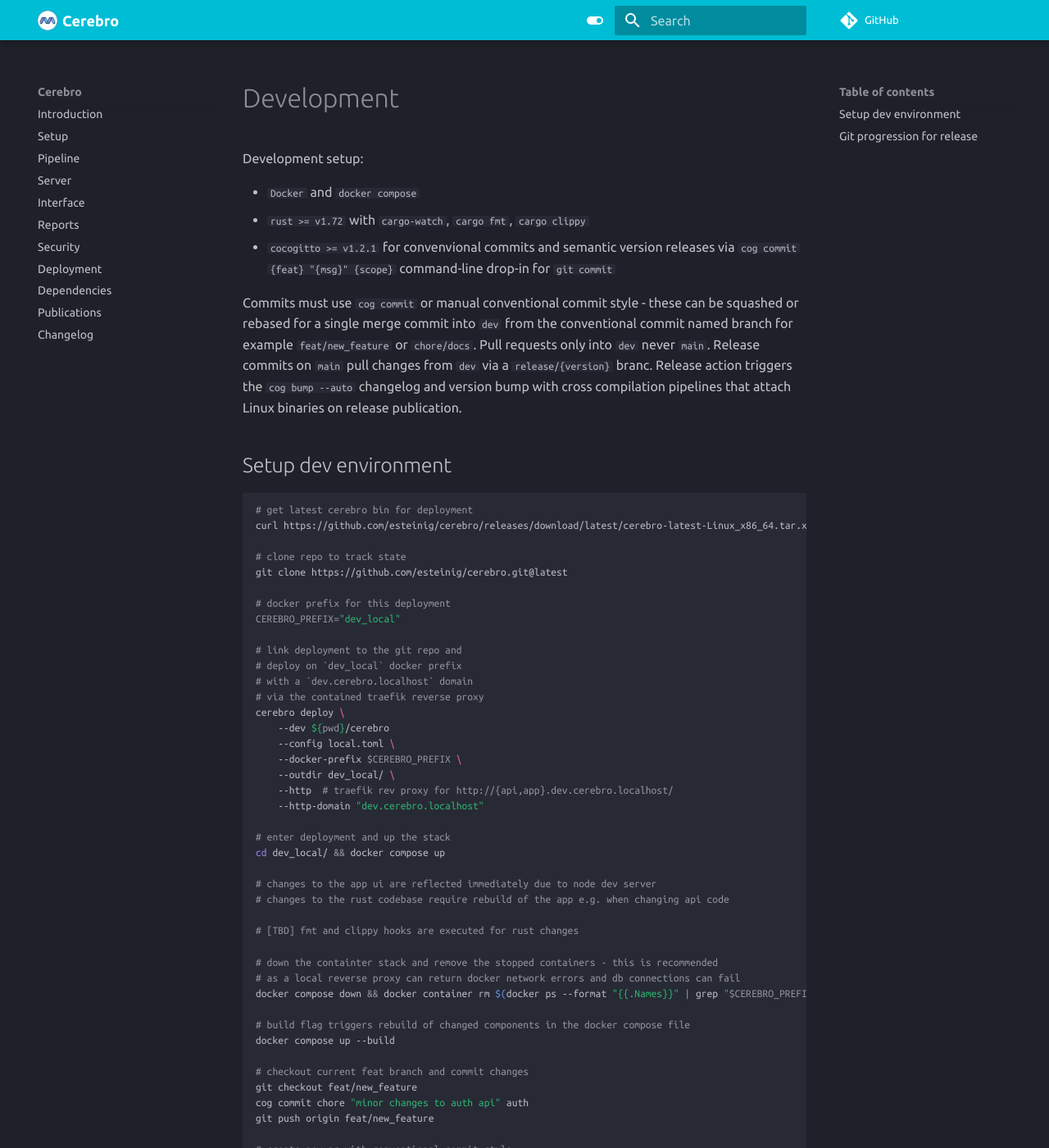
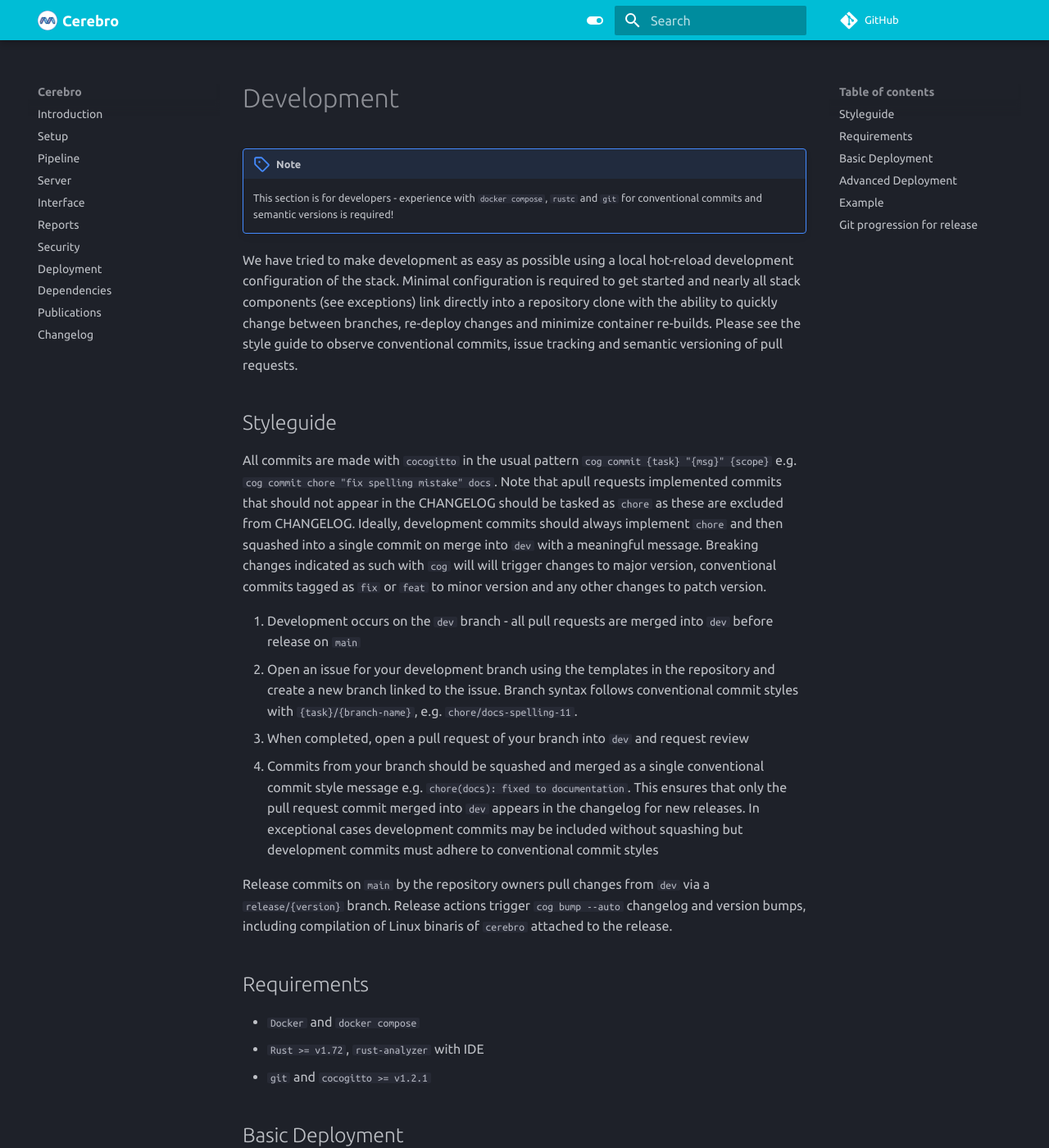
Before and after one commit to esteinig/cerebro, an MkDocs documentation site: the page built from docs/development.md, in a window 1280 px wide and 1400 px high. Shown: the whole window at 82% size. Built offline with MkDocs 1.6.1 and Material for MkDocs 9.7.7, drawn with Linux system fonts in a browser that asks for light colours; comment, search, counter and statistics services are not loaded; some of the changed text lies outside the part shown.

Commit message:
chore(stack): modify docs; add trigger file

````diff
--- a/docs/development.md
+++ b/docs/development.md
@@ -1,38 +1,79 @@
 # Development
 
-Development setup:
+!!! note
+
+    This section is for developers - experience with `docker compose`, `rustc` and `git` for conventional commits and semantic versions is required!
+
+We have tried to make development as easy as possible using a local hot-reload development configuration of the stack. Minimal configuration is required to get started and nearly all stack components (see exceptions) link directly into a repository clone with the ability to quickly change between branches, re-deploy changes and minimize container re-builds. Please see the style guide to observe conventional commits, issue tracking and semantic versioning of pull requests.
+
+## Styleguide
+
+All commits are made with `cocogitto` in the usual pattern `cog commit {task} "{msg}" {scope}` e.g. `cog commit chore "fix spelling mistake" docs`. Note that apull requests implemented commits that should not appear in the CHANGELOG should be tasked as `chore` as these are excluded from CHANGELOG. Ideally, development commits should always implement `chore` and then squashed into a single commit on merge into `dev` with a meaningful message. Breaking changes indicated as such with `cog` will  will trigger changes to major version, conventional commits tagged as `fix` or `feat` to minor version and any other changes to patch version.
+
+1. Development occurs on the `dev` branch - all pull requests are merged into `dev` before release on `main`
+2. Open an issue for your development branch using the templates in the repository and create a new branch linked to the issue. Branch syntax follows conventional commit styles with `{task}/{branch-name}`, e.g. `chore/docs-spelling-11`.
+3. When completed, open a pull request of your branch into `dev` and request review
+4. Commits from your branch should be squashed and merged as a single conventional commit style message e.g. `chore(docs): fixed to documentation`. This ensures that only the pull request commit merged into `dev` appears in the changelog for new releases. In exceptional cases development commits may be included without squashing but development commits must adhere to conventional commit styles
+
+Release commits on `main` by the repository owners pull changes from `dev` via a `release/{version}` branch. Release actions trigger `cog bump --auto` changelog and version bumps, including compilation of Linux binaris of `cerebro` attached to the release.
+
+## Requirements
 
 * `Docker` and `docker compose`
-* `rust >= v1.72` with `cargo-watch`, `cargo fmt`, `cargo clippy`
-* `cocogitto >= v1.2.1` for convenvional commits and semantic version releases via `cog commit {feat} "{msg}" {scope}` command-line drop-in for `git commit`
+* `Rust >= v1.72`, `rust-analyzer` with IDE
+* `git` and `cocogitto >= v1.2.1`
 
-Commits must use `cog commit` or manual conventional commit style - these can be squashed or rebased for a single merge commit into `dev` from the conventional commit named branch for example `feat/new_feature` or `chore/docs`. Pull requests only into `dev` never `main`. Release commits on `main` pull changes from `dev` via a `release/{version}` branc. Release action triggers the `cog bump --auto` changelog and version bump with cross compilation pipelines that attach Linux binaries on release publication.
+## Basic Deployment
 
-## Setup dev environment
+Deploy a development version locally with hot-reloading of application with `npm run dev` and `cargo watch` for the server backend (`cerebro stack run-server`).
+
+!!! note
+
+    Deployment of the stack via `docker compose up` should be monitored in development mode as informative messages from compiler and components will be logged via `docker compose`.
+
+    Stack deployments should *always* be downed from the deployment repository, this can be done after upping the stack in the foreground (to monitor logs) by running `docker compose down` in the deployment directory after terminating the running stack.
+    Some arcane reverse proxy errors may occurr otherwise, usually noticeable by a `Bad Gateway` message when navigating to the application domain - in these cases, the containers and network used in the deployment should be removed manually.
+
+Once the stack is deployed, hot-reloads of the server backend via `cargo watch` can be triggered manually by any change to a `<deployment>/cerebro/.trigger` file in the deployment repository, which can be made easily through
+your developer environment or for example `echo "trigger me build" >> <deployment>/cerebro/.trigger`. This is to avoid somewhat long compilation times (~ 30 seconds) for the full `cerebro` binary in debug mode (and longer in release mode).
+Note that performance during development in compiled binaries for debugging is usually inferior to release binaries.
+
+Other development branches or specific revisions can be checked out manually in the deployment repository e.g. `cd <deployment>/cerebro && git checkout <branch>`.
+
+!!! warning
+
+    Never deploy a development configured stack in production! Development mode is meant for local stack deployment and testing and is not safe in production.
+
+If you want to deploy a "dev" branch on the web for staging changes before release to production, use the default mode during deployment  and checkout the desired
+state with `cerebro stack deploy --branch` or `cerebro stack deploy --revision` - this will configure and deploy the stack for production on the specific branch or revision,
+but requires container re-builds for updates.
+
+!!! warning
+
+    Modification to files in `templates/stack` requires re-deployment of the stack.
+
+## Advanced Deployment
+
+Multiple deployments with unique output directory names can be run simulataneously and require only slight adjustments to the deployment domains.
+
+
+
+## Example
+
+In the following example we deploy an existing development branch from an example issue gixing some documentation (`docs/dev-branch-test`).
 
 ```bash
-# get latest cerebro bin for deployment
+# get latest cerebro binary to initiate the deployment
 curl https://github.com/esteinig/cerebro/releases/download/latest/cerebro-latest-Linux_x86_64.tar.xz -o - | tar -xzO > cerebro
 
-# clone repo to track state
-git clone https://github.com/esteinig/cerebro.git@latest
 
-# docker prefix for this deployment
-CEREBRO_PREFIX="dev_local"
+# deploy a local dev configuration
+cerebro stack deploy --outdir cerebro_dev --config dev-local --dev --branch docs/dev-branch-test
 
-# link deployment to the git repo and
-# deploy on `dev_local` docker prefix
-# with a `dev.cerebro.localhost` domain
-# via the contained traefik reverse proxy
-cerebro deploy \
-    --dev ${pwd}/cerebro
-    --config local.toml \
-    --docker-prefix $CEREBRO_PREFIX \
-    --outdir dev_local/ \
-    --http  # traefik rev proxy for http://{api,app}.dev.cerebro.localhost/
-    --http-domain "dev.cerebro.localhost"
+# or manually: cerebro stack deploy --outdir cerebro_dev --config dev-local --dev && cd cerebro_dev/cerebro && git checkout docs/dev-branch-test
 
-# enter deployment and up the stack
+# enter deployment and up the stack for monitoring rustc compilation
+# cerebro is re-compiled in debug mode on first deployment
 cd dev_local/ && docker compose up
 
 # changes to the app ui are reflected immediately due to node dev server
````
Also changed, not shown: 2 other files.
